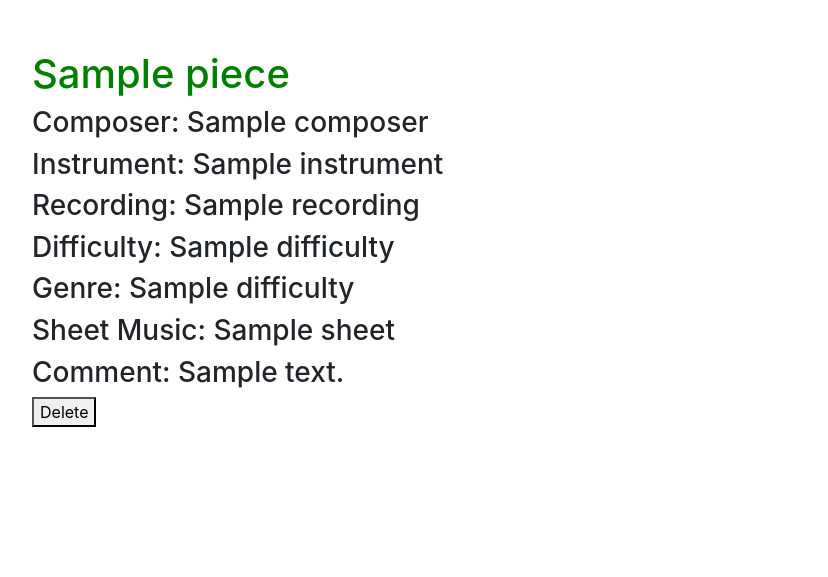
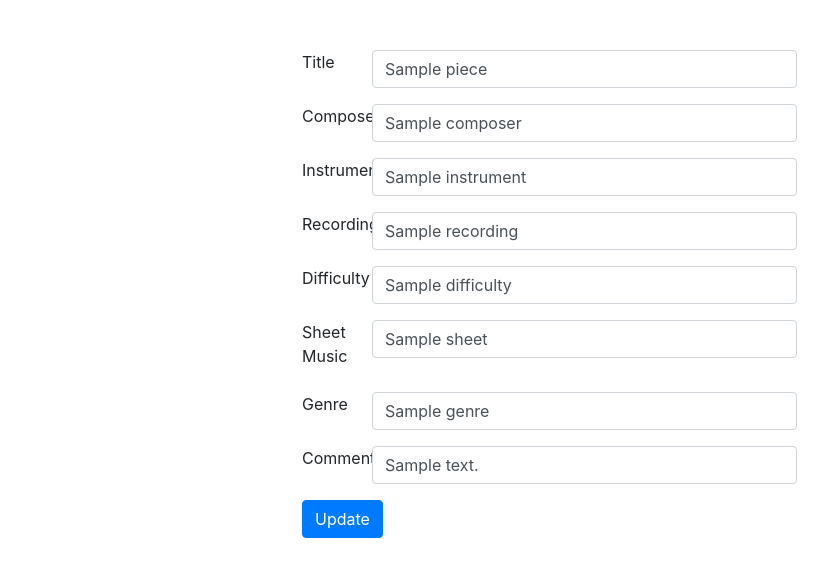
Before and after one commit to mstoth/GoodTeachingMusic, a Flask app: page /details/1 in a window 1280 px wide. Shown: the top 577 px of the page, without its empty margins (53-881 px from the left). Run offline with Flask 2, Linux system fonts and the light colour scheme; a database or web service that is not in the repository returns one stand-in record (values such as "Sample title"); some libraries are stand-ins or nearby versions.

Commit message:
added update

```diff
--- a/app.py
+++ b/app.py
@@ -115,6 +115,10 @@ def create_app():
             pieces = [(entry["id"], entry["title"], entry["composer"], entry["instrument"], entry["recording"])
                       for entry in app.db.pieces.find(qd).sort("composer",1)]
         else:
+            r=app.db.pieces.find(qd)
+            for entry in r:
+                print(entry)
+
             pieces = [(entry["id"], entry["title"], entry["composer"], entry["instrument"], entry["recording"])
                   for entry in app.db.pieces.find(qd)]
 
@@ -148,6 +152,14 @@ def create_app():
             else:
                 return jsonify(pieces)
 
+    @app.route("/update/<int:id>", methods=['POST'])
+    def update(id=""):
+        result = request.form.to_dict(flat=True)
+        sid=result['id']
+        result['id']=int(sid)
+        app.db.pieces.update({'id':id},result)
+        return redirect(url_for('home'))
+
     @app.route("/details/<int:id>", methods=['POST','GET'])
     def details(id=""):
         c=app.db.pieces.find_one({'id':id})
--- a/static/css/main.css
+++ b/static/css/main.css
@@ -2,7 +2,9 @@
 body {
     margin-top:50px;
 }
-
+form {
+    max-width: 480px;
+}
 h1 {
     color:green;
 }
--- a/templates/detail.html
+++ b/templates/detail.html
@@ -1,15 +1,61 @@
 {% extends "base.html" %}
 {% block content %}
-    <form id="blank" method="post"></form>
     <div class="container">
-        <h1>{{ piece.title }}</h1>
-        <h3>Composer: {{ piece.composer }}</h3>
-        <h3>Instrument: {{ piece.instrument }}</h3>
-        <h3>Recording: {{ piece.recording }}</h3>
-        <h3>Difficulty: {{ piece.difficulty }}</h3>
-        <h3>Genre: {{ piece.difficulty }}</h3>
-        <h3>Sheet Music: {{ piece.sheet }}</h3>
-        <h3>Comment: {{ piece.comment }}</h3>
-        <button form="blank" formaction="/delete/{{ piece.id }}">Delete</button>
-    </div>
+    <div style="max-width:600px" class="container">
+        <form id="update-form" name="update-form" class="form-group" action="/update/{{ piece.id }}" method="post" >
+            <div class="form-group row">
+                <label class="col-sm-2" for="title">Title</label>
+                <input type="text" class="form-control col-sm-10" id="title" name="title"
+                       placeholder="Title" value="{{ piece.title }}">
+            </div>
+            <div class="form-group row">
+                <label class="col-sm-2" for="title">Composer</label>
+                <input type="text"  class="form-control col-sm-10"  id="composer" name="composer"
+                       placeholder="Composer" value="{{ piece.composer }}">
+            </div>
+            <div class="form-group row">
+                <label class="col-sm-2" for="instrument">Instrument</label>
+                <input type="text"  class="form-control col-sm-10"  id="instrument" name="instrument"
+                       placeholder="Instrument" value="{{ piece.instrument }}">
+            </div>
+            <div class="form-group row">
+                <label class="col-sm-2" for="recording">Recording</label>
+                <input type="text"  class="form-control col-sm-10"  id="recording" name="recording"
+                       placeholder="Recording" value="{{ piece.recording }}">
+            </div>
+            <div class="form-group row">
+                <label class="col-sm-2" for="difficulty">Difficulty</label>
+                <input type="difficulty"  class="form-control col-sm-10"  id="difficulty" name="difficulty"
+                       placeholder="Difficulty" value="{{ piece.difficulty }}">
+            </div>
+            <div class="form-group row">
+                <label class="col-sm-2" for="sheet">Sheet Music</label>
+                <input type="text"  class="form-control col-sm-10"  id="sheet" name="sheet"
+                       placeholder="Sheet Music" value="{{ piece.sheet }}">
+            </div>
+            <div class="form-group row">
+                <label class="col-sm-2" for="genre">Genre</label>
+                <input type="text"  class="form-control col-sm-10" id="genre" name="genre"
+                       placeholder="Genre" value="{{ piece.genre }}">
+            </div>
+            <div class="form-group row">
+                <label class="col-sm-2" for="comment">Comment</label>
+                <input type="text"  class="form-control col-sm-10"  id="comment" name="comment"
+                       placeholder="Comment" value="{{ piece.comment }}">
+            </div>
+            <input type="hidden" name="id" value="{{ piece.id }}">
+            <button type="submit" class="btn btn-primary mb-2">Update</button>
+        </form>
+
+{#    </div>#}
+{#        <h1>{{ piece.title }}</h1>#}
+{#        <h3>Composer: {{ piece.composer }}</h3>#}
+{#        <h3>Instrument: {{ piece.instrument }}</h3>#}
+{#        <h3>Recording: {{ piece.recording }}</h3>#}
+{#        <h3>Difficulty: {{ piece.difficulty }}</h3>#}
+{#        <h3>Genre: {{ piece.difficulty }}</h3>#}
+{#        <h3>Sheet Music: {{ piece.sheet }}</h3>#}
+{#        <h3>Comment: {{ piece.comment }}</h3>#}
+{#        <button form="blank" formaction="/delete/{{ piece.id }}">Delete</button>#}
+{#    </div>#}
 {% endblock %}
```
